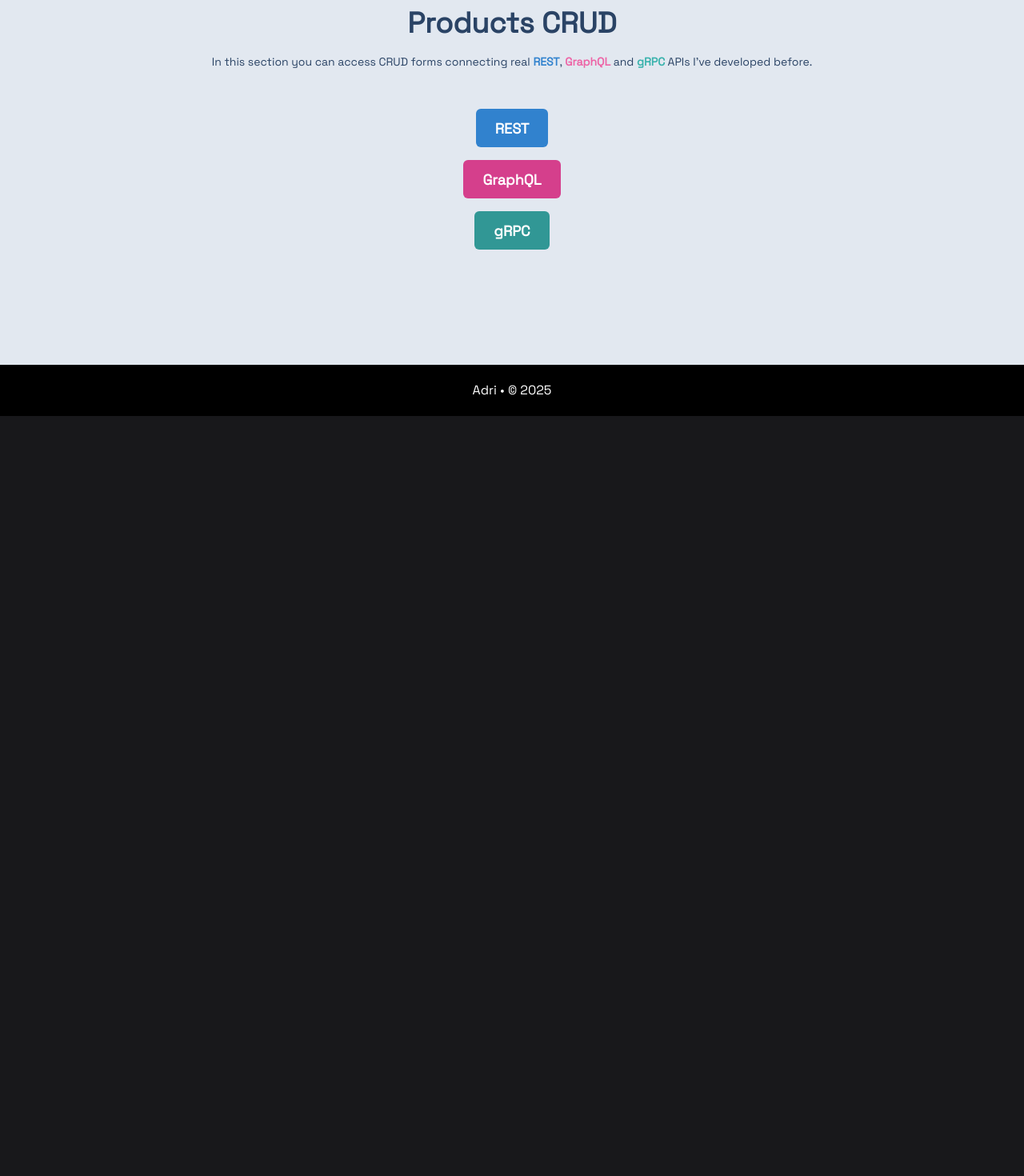
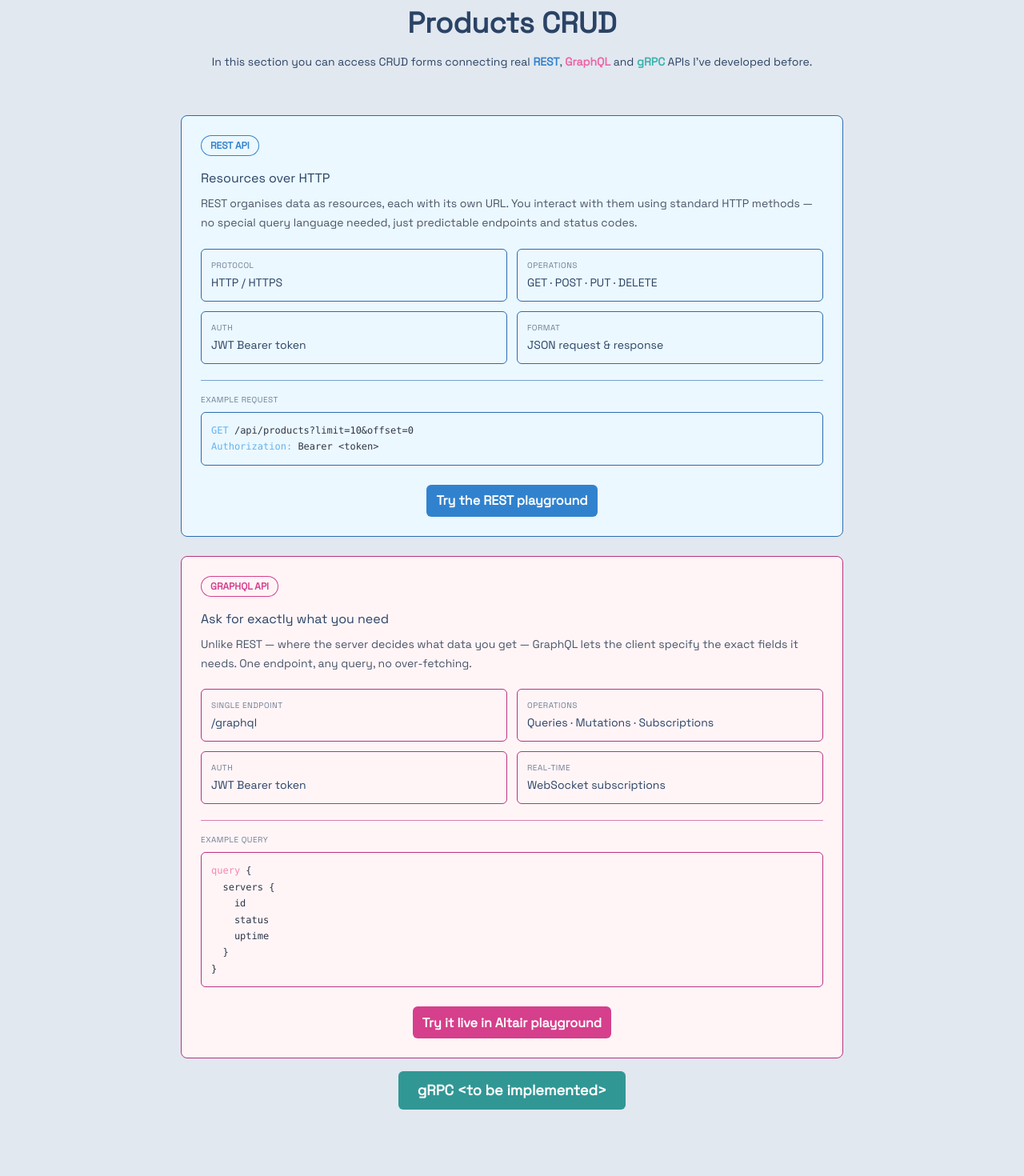
Before and after one commit to rhainne/portfolio-react-vercel, a React (Vite) app: page / in a window 1280 px wide. Shown: the part 3180-4650 px from the top of the page at 80% size. Before the commit the page ends 3700 px from the top, so only its background shows below. Built offline with nearby package versions, Linux system fonts and the light colour scheme; no server answers.

Commit message:
Add cards to different API paradigms. Add link to GraphQL Altair playground

```diff
--- a/src/components/Home/ProductsSection.jsx
+++ b/src/components/Home/ProductsSection.jsx
@@ -3,6 +3,8 @@
 import FullScreenSection from "../FullScreenSection";
 import { useAlertContext } from "../../context/alertContext";
 import LinkedButton from "../LinkedButton";
+import GraphQLExplainer from "../Products/GraphQLComponents/GraphQLExplainer";
+import RestExplainer from "../Products/RESTComponents/RestExplainer";
 
 const ProductsSection = () => {
   return (
@@ -46,20 +48,12 @@
             gRPC
           </Link> APIs I've developed before.
         </Text>
-        <LinkedButton
-          colorScheme="blue"
-          path="/rest"
-          text="REST"
-        />
-        <LinkedButton
-          colorScheme="pink"
-          path="/graphql"
-          text="GraphQL"
-        />
+        <RestExplainer />
+        <GraphQLExplainer />
         <LinkedButton
           colorScheme="teal"
           path="/grpc"
-          text="gRPC"
+          text="gRPC <to be implemented>"
         />
       </VStack>
     </FullScreenSection>
--- /dev/null
+++ b/src/components/Products/GraphQLComponents/GraphQLExplainer.jsx
@@ -0,0 +1,90 @@
+import { Box, Badge, Text, SimpleGrid, Divider, Code, HStack, Icon, Button, Center } from "@chakra-ui/react";
+
+function GraphQLExplainer(children) {
+  return (
+    <Box
+      w="100%"
+      bg="pink.50"
+      border="0.5px solid"
+      borderColor="pink.600"
+      borderRadius="lg"
+      p={6}
+      mt={2}
+    >
+      <Badge colorScheme="pink" variant={"outline"} borderRadius="full" px={3} py={1} mb={4}>
+        GraphQL API
+      </Badge>
+
+      <Text fontWeight="500" fontSize="md" mb={2}>
+        Ask for exactly what you need
+      </Text>
+      <Text fontSize="sm" color="gray.600" lineHeight="1.7" mb={5}>
+        Unlike REST — where the server decides what data you get — GraphQL lets
+        the client specify the exact fields it needs. One endpoint, any query,
+        no over-fetching.
+      </Text>
+
+      <SimpleGrid columns={2} spacing={3} mb={5}>
+        {[
+          { label: "Single endpoint", value: "/graphql" },
+          { label: "Operations", value: "Queries · Mutations · Subscriptions" },
+          { label: "Auth", value: "JWT Bearer token" },
+          { label: "Real-time", value: "WebSocket subscriptions" },
+        ].map(({ label, value }) => (
+          <Box
+            key={label}
+            bg="pinkAlpha.500"
+            border="0.5px solid"
+            borderColor="pink.600"
+            borderRadius="md"
+            p={3}
+          >
+            <Text fontSize="10px" color="gray.500" textTransform="uppercase" letterSpacing="wider" mb={1}>
+              {label}
+            </Text>
+            <Text fontSize="sm">
+              {value}
+            </Text>
+          </Box>
+        ))}
+      </SimpleGrid>
+
+      <Divider borderColor="pink.600" mb={4} />
+
+      <Text fontSize="10px" color="gray.500" textTransform="uppercase" letterSpacing="wider" mb={2}>
+        Example query
+      </Text>
+      <Box
+        as="pre"
+        bg="pinkAlpha.100"
+        border="0.5px solid"
+        borderColor="pink.600"
+        borderRadius="md"
+        p={3}
+        fontSize="xs"
+        fontFamily="mono"
+        color="gray.700"
+        lineHeight="1.7"
+      >
+        <Text as="span" color="pink.300">query</Text>
+        {` {\n  servers {\n    id\n    status\n    uptime\n  }\n}`}
+      </Box>
+
+      <Box textAlign="center">
+        <Button
+          as="a"
+          mt={6}
+          p={3}
+          colorScheme="pink"
+          href="https://graphql-api-j5jl.onrender.com/altair/"
+          target="_blank"
+          rel="noopener noreferrer"
+        >
+          Try it live in Altair playground
+        </Button>
+      </Box>
+    </Box>
+  );
+}
+
+export default GraphQLExplainer;
--- /dev/null
+++ b/src/components/Products/RESTComponents/RestExplainer.jsx
@@ -0,0 +1,88 @@
+import { Box, Badge, Text, SimpleGrid, Divider, Button } from "@chakra-ui/react";
+
+function RestExplainer() {
+  return (
+    <Box
+      w="100%"
+      bg="blue.50"
+      border="0.5px solid"
+      borderColor="blue.600"
+      borderRadius="lg"
+      p={6}
+      mt={2}
+    >
+      <Badge colorScheme="blue" variant={"outline"} borderRadius="full" px={3} py={1} mb={4}>
+        REST API
+      </Badge>
+
+      <Text fontWeight="500" fontSize="md" mb={2}>
+        Resources over HTTP
+      </Text>
+      <Text fontSize="sm" color="gray.600" lineHeight="1.7" mb={5}>
+        REST organises data as resources, each with its own URL. You interact
+        with them using standard HTTP methods — no special query language needed,
+        just predictable endpoints and status codes.
+      </Text>
+
+      <SimpleGrid columns={2} spacing={3} mb={5}>
+        {[
+          { label: "Protocol", value: "HTTP / HTTPS" },
+          { label: "Operations", value: "GET · POST · PUT · DELETE" },
+          { label: "Auth", value: "JWT Bearer token" },
+          { label: "Format", value: "JSON request & response" },
+        ].map(({ label, value }) => (
+          <Box
+            key={label}
+            bg="whiteAlpha.100"
+            border="0.5px solid"
+            borderColor="blue.600"
+            borderRadius="md"
+            p={3}
+          >
+            <Text fontSize="10px" color="gray.500" textTransform="uppercase" letterSpacing="wider" mb={1}>
+              {label}
+            </Text>
+            <Text fontSize="sm">{value}</Text>
+          </Box>
+        ))}
+      </SimpleGrid>
+
+      <Divider borderColor="blue.600" mb={4} />
+
+      <Text fontSize="10px" color="gray.500" textTransform="uppercase" letterSpacing="wider" mb={2}>
+        Example request
+      </Text>
+      <Box
+        as="pre"
+        bg="whiteAlpha.100"
+        border="0.5px solid"
+        borderColor="blue.600"
+        borderRadius="md"
+        p={3}
+        fontSize="xs"
+        fontFamily="mono"
+        color="gray.700"
+        lineHeight="1.7"
+      >
+        <Text as="span" color="blue.300">GET</Text>
+        {` /api/products?limit=10&offset=0\n`}
+        <Text as="span" color="blue.300">Authorization:</Text>
+        {` Bearer <token>`}
+      </Box>
+
+      <Box textAlign="center">
+        <Button
+          as="a"
+          href="/rest"
+          mt={6}
+          p={3}
+          colorScheme="blue"
+        >
+          Try the REST playground
+        </Button>
+      </Box>
+    </Box>
+  );
+}
+
+export default RestExplainer;
```
